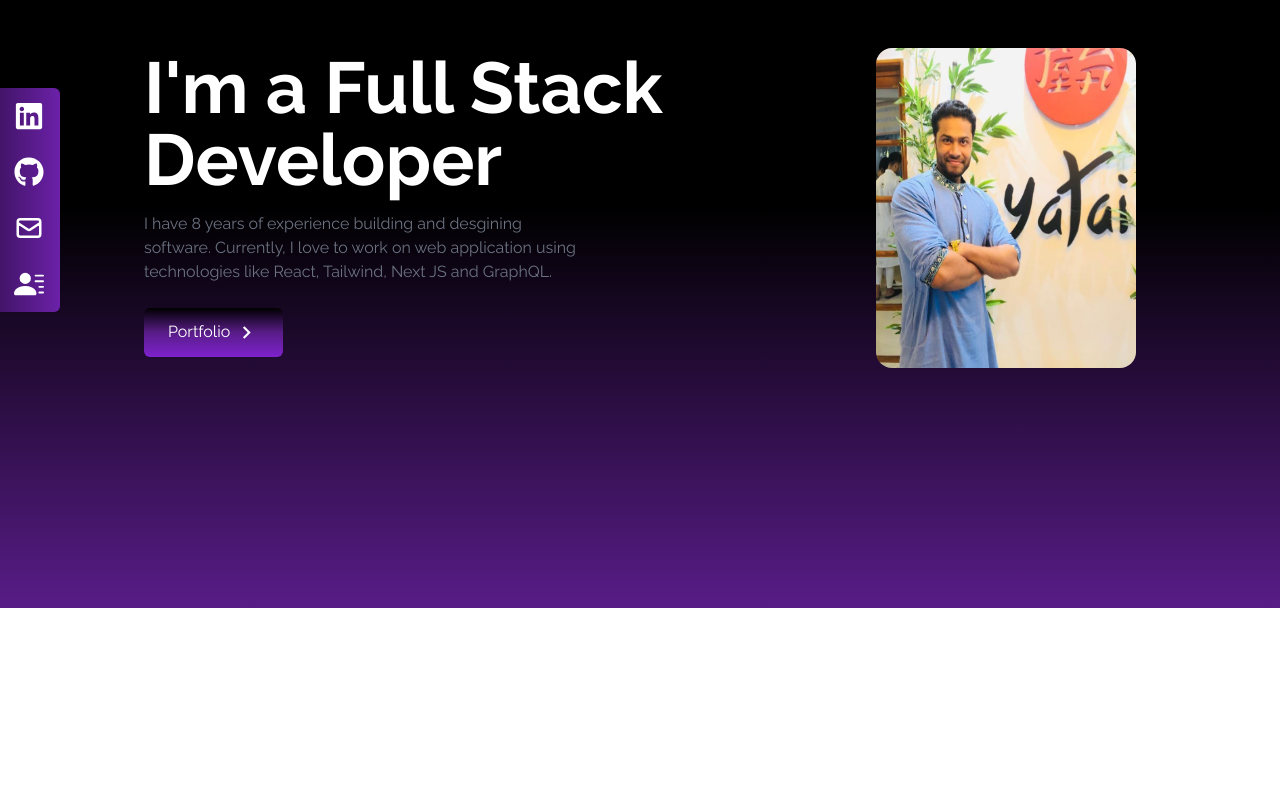
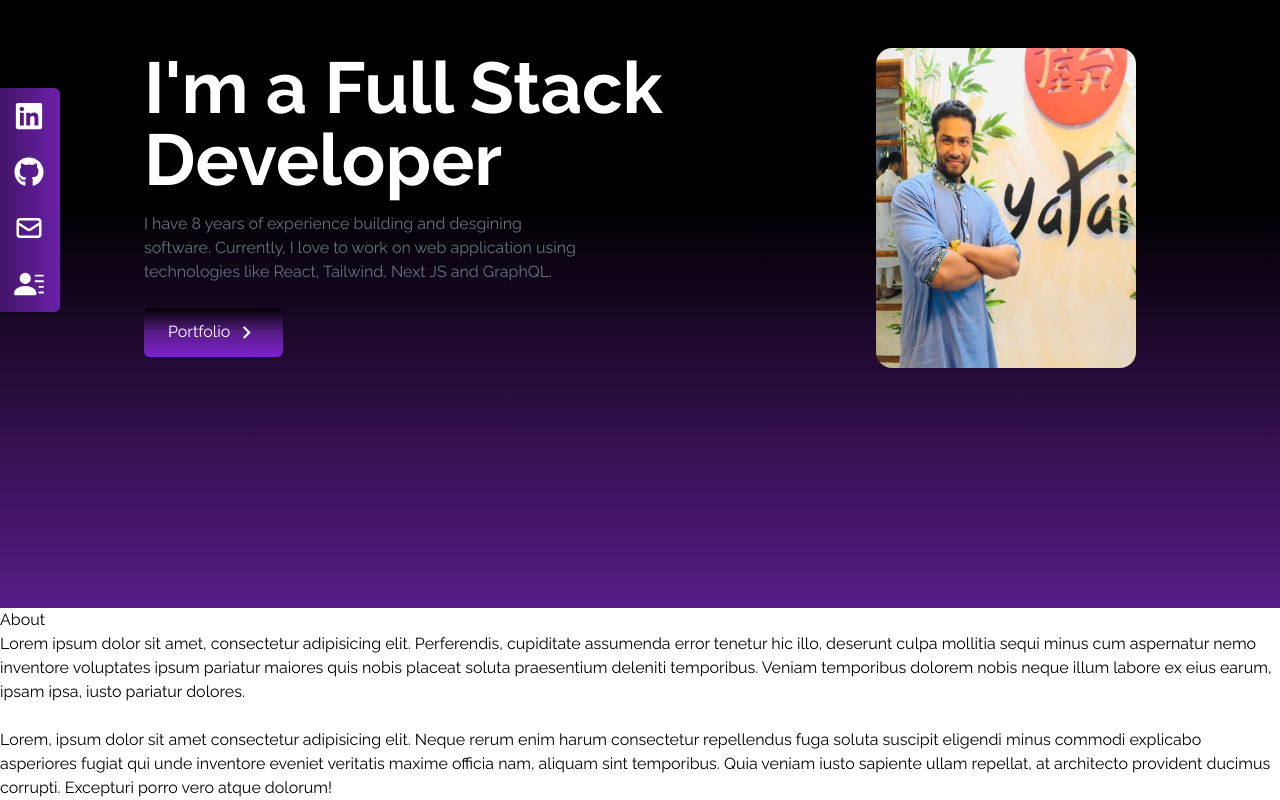
Before and after one commit to capmahin/My-Developer-Portfolio, a React (Create React App) app: page / in a window 1280 px wide. Shown: the part 192-992 px from the top of the page. Before the commit the page ends 800 px from the top, so only its background shows below. Built offline with nearby package versions, Linux system fonts and the light colour scheme.

Commit message:
add writing

```diff
--- a/src/App.js
+++ b/src/App.js
@@ -2,12 +2,14 @@
 import NavBar from './components/NavBar';
 import Home from './components/Home';
 import SocialLinks from './components/SocialLinks';
+import About from "./components/About";
 
 function App() {
   return (
     <div>
       <NavBar />
       <Home />
+      <About/>
       <SocialLinks />
     </div>
   );
--- a/src/components/About.jsx
+++ b/src/components/About.jsx
@@ -2,7 +2,18 @@ import React from 'react'
 
 const About = () => {
   return (
-    <div>About</div>
+    <div><div>
+        <div>
+            <p>About</p>
+        </div>
+        <p>
+            Lorem ipsum dolor sit amet, consectetur adipisicing elit. Perferendis, cupiditate assumenda error tenetur hic illo, deserunt culpa mollitia sequi minus cum aspernatur nemo inventore voluptates ipsum pariatur maiores quis nobis placeat soluta praesentium deleniti temporibus. Veniam temporibus dolorem nobis neque illum labore ex eius earum, ipsam ipsa, iusto pariatur dolores.
+        </p>
+        <br />
+        <p>
+            Lorem, ipsum dolor sit amet consectetur adipisicing elit. Neque rerum enim harum consectetur repellendus fuga soluta suscipit eligendi minus commodi explicabo asperiores fugiat qui unde inventore eveniet veritatis maxime officia nam, aliquam sint temporibus. Quia veniam iusto sapiente ullam repellat, at architecto provident ducimus corrupti. Excepturi porro vero atque dolorum!
+        </p>
+        </div></div>
   )
 }
 
```
